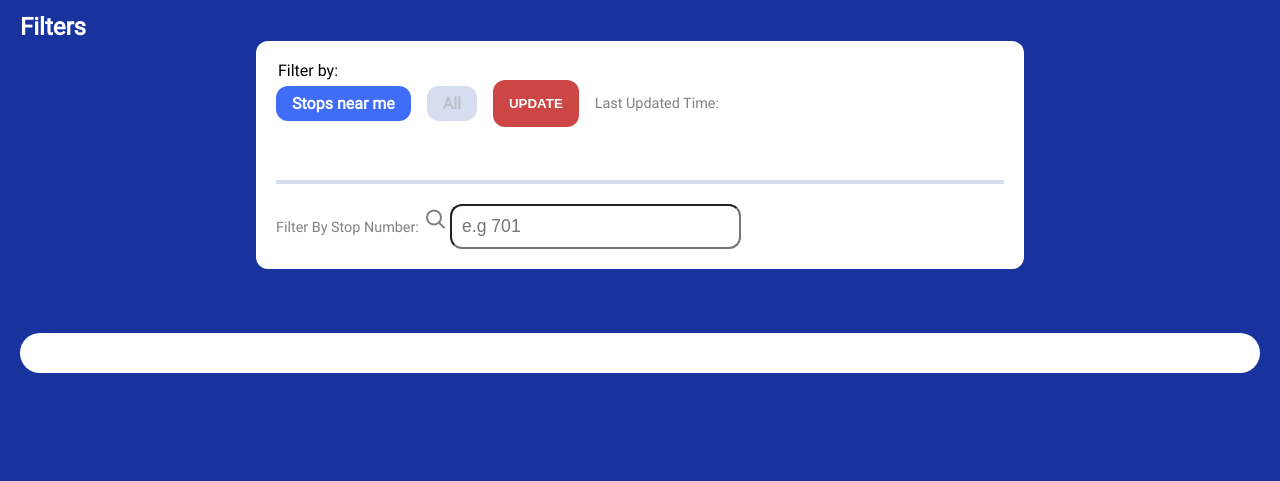
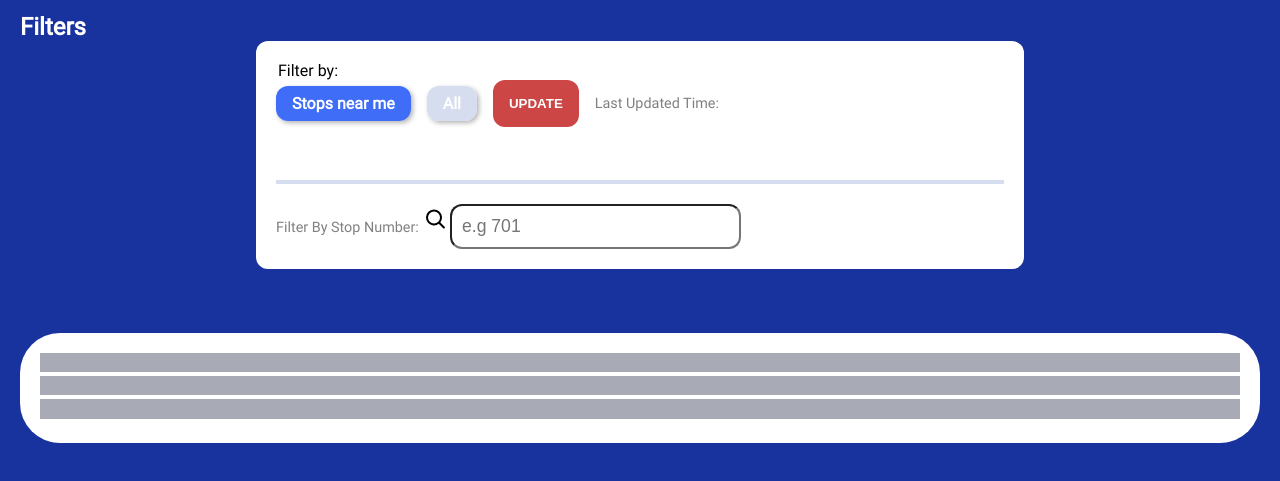
Before and after one commit to bkaguilar/zaragoza-transportation, a plain HTML site: page index.html in a window 1280 px wide. Shown: the part 67-548 px from the top of the page. Drawn offline with Linux system fonts and the light colour scheme; files whose address does not match are found by name.

Commit message:
Updated skeleton

```diff
--- a/constants.js
+++ b/constants.js
@@ -7,6 +7,7 @@ export const classes = {
   input: `${base}__input`,
   radio: `${base}__radio`,
   radioOptions: `${base}__radioOptions`,
+  skeletonHTML: `${base}__skeletonWrapper`,
   resultsHTML: `${base}__results`,
   info: `${base}__info`,
   label: `${base}__label`,
--- a/index.html
+++ b/index.html
@@ -8,7 +8,7 @@
   <script type="module" src="index.js" defer></script>
 </head>
 <body>
-    <div class="urbanTransportation__base">
+    <main class="urbanTransportation__base">
         <h1 class="urbanTransportation__title">Zaragoza urban transportation</h1>
 
         <h2>Filters</h2>
@@ -26,15 +26,16 @@
                 <button type="button" class="urbanTransportation__button urbanTransportation__button--update">Update</button>
                 <span class="urbanTransportation__label">Last updated time: <time class="urbanTransportation__lastUpdatedTime"></time></span>
                 <div class="urbanTransportation__info is-hidden" role="alert">
-                    <svg xmlns="http://www.w3.org/2000/svg" width="24" height="24" fill="none"><path fill="currentColor" d="M11 10.98a1 1 0 1 1 2 0v6a1 1 0 1 1-2 0v-6ZM12 6.051a1 1 0 1 0 0 2 1 1 0 0 0 0-2Z"/><path fill="currentColor" fill-rule="evenodd" d="M12 2C6.477 2 2 6.477 2 12s4.477 10 10 10 10-4.477 10-10S17.523 2 12 2ZM4 12a8 8 0 1 0 16 0 8 8 0 0 0-16 0Z" clip-rule="evenodd"/></svg>
+                    <img class="urbanTransportation__icon" src="assets/svg/info.svg" alt="">
                     You are out of Zaragoza
                 </div>
             </fieldset>
             <!-- <svg  width="100" height="100"><use xlink:href="/assets/svg/arrow.svg#arrow"/></svg> -->
 
             <fieldset class="urbanTransportation__inputOptions">
-                <label for="stopFilter" class="urbanTransportation__label">Filter by stop number:
-                    <svg xmlns="http://www.w3.org/2000/svg" width="24" height="24" fill="none"><path fill="currentColor" fill-rule="evenodd" d="M18.319 14.433A8.001 8.001 0 0 0 6.343 3.868a8 8 0 0 0 10.564 11.976l.043.045 4.242 4.243a1 1 0 1 0 1.415-1.415l-4.243-4.242a1.116 1.116 0 0 0-.045-.042Zm-2.076-9.15a6 6 0 1 1-8.485 8.485 6 6 0 0 1 8.485-8.485Z" clip-rule="evenodd"/></svg>
+                <label for="stopFilter" class="urbanTransportation__label">
+                    Filter by stop number:
+                    <img class="urbanTransportation__icon" src="assets/svg/search.svg" alt="">
                 </label>
                 <input type="number" placeholder="e.g 701" min="1" step="1" minlength="2" maxlength="5" class="urbanTransportation__input" name="stopFilter" id="stopFilter" list="stopFilterOptions">
                 <datalist id="stopFilterOptions" class="urbanTransportation__filerOptions">
@@ -42,7 +43,14 @@
                 </datalist>
             </fieldset>
         </form>
-        <section class="urbanTransportation__results"></section>
-    </div>
+        <section class="urbanTransportation__resultsWrapper">
+            <div class="urbanTransportation__skeletonWrapper">
+                <span class="urbanTransportation__skeleton"></span>
+                <span class="urbanTransportation__skeleton"></span>
+                <span class="urbanTransportation__skeleton"></span>
+            </div>
+            <div class="urbanTransportation__results"></div>
+        </section>
+    </main>
 </body>
 </html>
--- a/index.js
+++ b/index.js
@@ -19,6 +19,7 @@ class urbanTransportationApp {
         this.radioOptions = this.app.querySelector(`.${classes.radioOptions}`);
         this.poleInput = this.app.querySelector(`.${classes.input}`);
         this.resultsHTML = this.app.querySelector(`.${classes.resultsHTML}`);
+        this.skeletonHTML = this.app.querySelector(`.${classes.skeletonHTML}`);
         this.infoHTML = this.app.querySelector(`.${classes.info}`);
         this.filter = this.app.querySelector(`.${classes.filter}`);
         this.filterOptions = this.app.querySelector(`.${classes.filterOptions}`);
@@ -81,6 +82,8 @@ class urbanTransportationApp {
 
     fetchAPI(extraParams = '') {
         const apiUrl = `${constants.apiEndpoint}${extraParams}`;
+        this.skeletonHTML.classList.remove(classes.isHidden);
+        this.resultsHTML.classList.add(classes.isHidden);
 
         fetch(apiUrl)
             .then(response => {
@@ -100,6 +103,9 @@ class urbanTransportationApp {
                 this.filterOptions.innerHTML = options;
 
                 this.updatedTimeLabel.textContent = lastUpdatedTime;
+
+                this.skeletonHTML.classList.add(classes.isHidden);
+                this.resultsHTML.classList.remove(classes.isHidden);
             })
             .catch(error => {
                 console.error('There was a problem with the fetch operation:', error);
@@ -110,13 +116,14 @@ class urbanTransportationApp {
         const list = document.createElement('ul');
         let html;
         let options = '';
-        let htmlDirection;
         let lastUpdatedTime;
         list.classList.add(classes.list);
 
         html = data.map(( {id = "", title = "", destinos = [], lastUpdated}) => {
+            let htmlDirection;
+
             const htmlDestinations = destinos.map((destination, index) => {
-                htmlDirection = htmlDirection ?? `<span class="${classes.directionName}">${destination?.destino.toLowerCase()}</span>`;
+                htmlDirection = `<span class="${classes.directionName}">${destination?.destino.toLowerCase()}</span>`;
                 lastUpdatedTime = lastUpdatedTime ?? new Date(lastUpdated).toLocaleTimeString();
                 return `<li class="${index === 0 ? classes.arrivalTimeNow : classes.arrivalTimeNext}"><span>${destination?.minutos}</span><span class="${classes.label}"> MNTS</span></li>`
             });
--- a/style.css
+++ b/style.css
@@ -12,7 +12,7 @@
   --dark-blue: rgb(25, 51, 158);
 
   --grey: rgb(214,221,239);
-  --dark-grey: rgb(188,191,202);
+  --dark-grey: rgb(168, 171, 181);
 
   --border-radius: 12px;
   --border-width: 4px;
@@ -85,7 +85,7 @@
   }
 
   .urbanTransportation__filter,
-  .urbanTransportation__results {
+  .urbanTransportation__resultsWrapper {
     background-color: white;
     color: black;
     padding: var(--large-spacing);
@@ -104,14 +104,18 @@
   .urbanTransportation__filterLabel {
     border-radius: var(--border-radius);
     background-color: var(--grey);
-    color: var(--dark-grey);
+    color: white;
     padding: var(--small-spacing) var(--normal-spacing);
     font-weight: bold;
     cursor: pointer;
+    box-shadow: 2px 2px 5px rgba(0,0,0, 0.3);
 
     .urbanTransportation__radio:checked + & {
       background-color: var(--normal-blue);
-      color: white;
+    }
+
+    .urbanTransportation__radio:disabled + & {
+      color: var(--dark-grey);
     }
   }
 
@@ -129,7 +133,7 @@
     padding: var(--small-spacing) var(--normal-spacing);
   }
 
-  .urbanTransportation__results {
+  .urbanTransportation__resultsWrapper {
     margin-top: var(--xLarge-spacing);
     border-radius: 40px;
   }
@@ -218,7 +222,6 @@
 
     .urbanTransportation__stopName + & {
       margin-inline-start: var(--normal-spacing);
-
     }
   }
 
@@ -252,4 +255,49 @@
     font-weight: bold;
     text-transform: uppercase;
   }
+/*
+  .urbanTransportation__skeleton {
+    display: block;
+    width: 100%;
+    height: 20px;
+    background-image: linear-gradient(to right,  var(--dark-grey) 50%, transparent 50%);
+    background-size: 200% 100%;
+    background-position: right bottom;
+    animation: lineAnimation 2s linear infinite;
+    margin: 20px 0;
+  }
+
+  @keyframes lineAnimation {
+    0% {
+      background-position: right bottom;
+    }
+    100% {
+      background-position: left bottom;
+    }
+  } */
+
+  .urbanTransportation__skeleton {
+    display: inline-block;
+    width: 100%;
+    height: 1.2em;
+    position: relative;
+    overflow: hidden;
+    background-color: var(--dark-grey);
+
+    &::after {
+      content: '';
+      position: absolute;
+      inset: 0;
+      transform: translateX(-100%);
+      background-image: linear-gradient(90deg, rgba(255, 255, 255, 0) 0, rgba(255,255,255, 0.2), rgba(255, 255, 255, 0.5) 60%, rgba(255, 255, 255, 0));
+      animation: shimmer 5s infinite;
+    }
+  }
+
+  @keyframes shimmer {
+    100% {
+      transform: translateX(100%);
+    }
+  }
+
 }
```
Also changed, not shown: assets/svg/arrow.svg, assets/svg/info.svg (added), assets/svg/search.svg (added).
